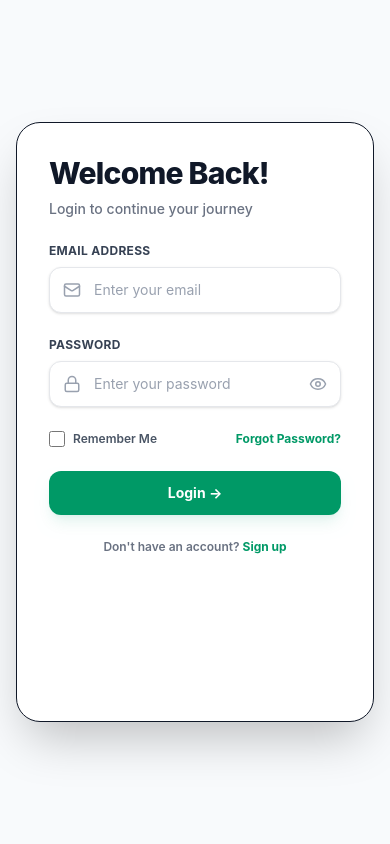
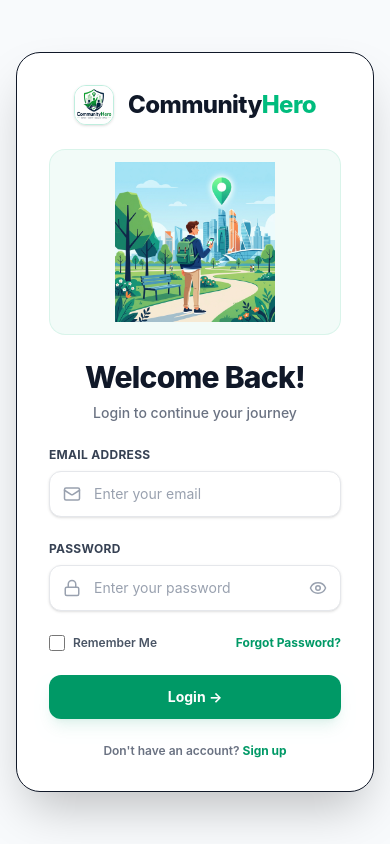
Before and after one commit to harshsavnerkar/AI-Powered-Hyperlocal-Problem-Solver, a React (Vite) app in the folder client/: page /login in a window 390 px wide. Built offline with nearby package versions, Linux system fonts and the light colour scheme; no server answers.

Commit message:
feat: implement responsive logo and illustration visuals for mobile viewports on Login and Signup screens

```diff
--- a/client/src/pages/Login.jsx
+++ b/client/src/pages/Login.jsx
@@ -127,11 +127,28 @@ const Login = () => {
         {/* Right split panel - Form */}
         <div className="w-full lg:w-1/2 flex items-center justify-center p-8 sm:p-10">
           <div className="w-full max-w-md space-y-6">
+            {/* Logo on mobile/tablet */}
+            <div className="flex items-center gap-3.5 justify-center lg:hidden">
+              <img src={appLogo} alt="CommunityHero Logo" className="h-10 w-auto rounded-xl border border-emerald-500/25 shadow-sm shrink-0" />
+              <span className="font-black text-2xl tracking-tight text-gray-900 dark:text-white font-sans leading-none font-extrabold">
+                Community<span className="text-emerald-500">Hero</span>
+              </span>
+            </div>
+
+            {/* Compact Illustration on mobile/tablet */}
+            <div className="relative w-full rounded-2xl overflow-hidden block lg:hidden border border-emerald-500/10 bg-emerald-500/5 p-3 flex justify-center">
+              <img
+                src={loginIllustration}
+                alt="Community Hero Login Illustration"
+                className="max-h-[160px] object-contain"
+              />
+            </div>
+
             <div>
-              <h2 className="text-3xl font-extrabold text-gray-900 dark:text-white font-sans tracking-tight">
+              <h2 className="text-3xl font-extrabold text-gray-900 dark:text-white font-sans tracking-tight text-center lg:text-left">
                 Welcome Back!
               </h2>
-              <p className="text-sm text-gray-500 dark:text-slate-400 mt-2 font-medium">
+              <p className="text-sm text-gray-500 dark:text-slate-400 mt-2 font-medium text-center lg:text-left">
                 Login to continue your journey
               </p>
             </div>
--- a/client/src/pages/Signup.jsx
+++ b/client/src/pages/Signup.jsx
@@ -232,11 +232,28 @@ const Signup = () => {
         {/* Right Panel - Signup Form */}
         <div className="w-full lg:w-7/12 flex items-center justify-center p-6 sm:p-10">
           <div className="w-full max-w-lg space-y-6">
+            {/* Logo on mobile/tablet */}
+            <div className="flex items-center gap-3.5 justify-center lg:hidden">
+              <img src={appLogo} alt="CommunityHero Logo" className="h-10 w-auto rounded-xl border border-emerald-500/25 shadow-sm shrink-0" />
+              <span className="font-black text-2xl tracking-tight text-gray-900 dark:text-white font-sans leading-none font-extrabold">
+                Community<span className="text-emerald-500">Hero</span>
+              </span>
+            </div>
+
+            {/* Compact Illustration on mobile/tablet */}
+            <div className="relative w-full rounded-2xl overflow-hidden block lg:hidden border border-emerald-500/10 bg-emerald-500/5 p-3 flex justify-center">
+              <img
+                src={signupIllustration}
+                alt="Community Hero Signup Illustration"
+                className="max-h-[140px] object-contain"
+              />
+            </div>
+
             <div>
-              <h2 className="text-3xl font-extrabold text-gray-900 dark:text-white font-sans tracking-tight">
+              <h2 className="text-3xl font-extrabold text-gray-900 dark:text-white font-sans tracking-tight text-center lg:text-left">
                 Create Account
               </h2>
-              <p className="text-xs text-gray-500 dark:text-slate-400 mt-1 font-medium">
+              <p className="text-xs text-gray-500 dark:text-slate-400 mt-1 font-medium text-center lg:text-left">
                 Verify email address and customize your civic profile
               </p>
             </div>
```
